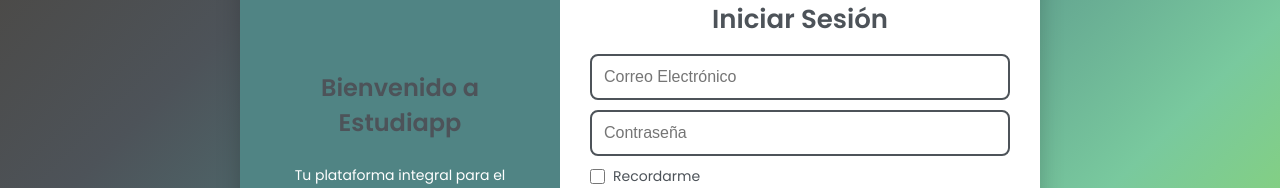
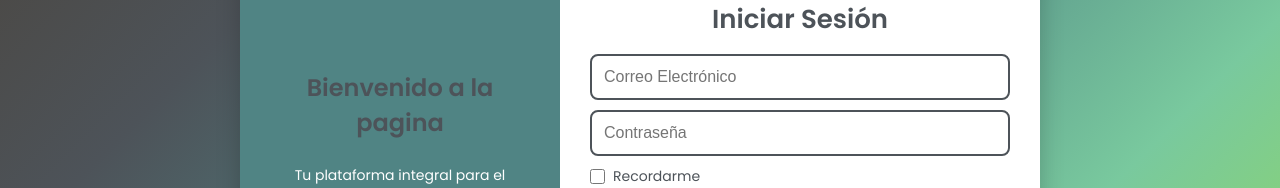
Before and after one commit to FredyQuin/EstudiappBackend, a React (Create React App) app in the folder front/: page / in a window 1280 px wide. Shown: the part 262-450 px from the top of the page. Built offline with nearby package versions, Linux system fonts and the light colour scheme.

Commit message:
primer commit

```diff
--- a/front/src/App.js
+++ b/front/src/App.js
@@ -39,7 +39,7 @@
     <div className="login-container">
       <div className="login-box">
         <div className="left-panel">
-          <h2>Bienvenido a Estudiapp</h2>
+          <h2>Bienvenido a la pagina</h2>
           <p>Tu plataforma integral para el aprendizaje y el desarrollo personal.</p>
         </div>
         <div className="right-panel">
```
